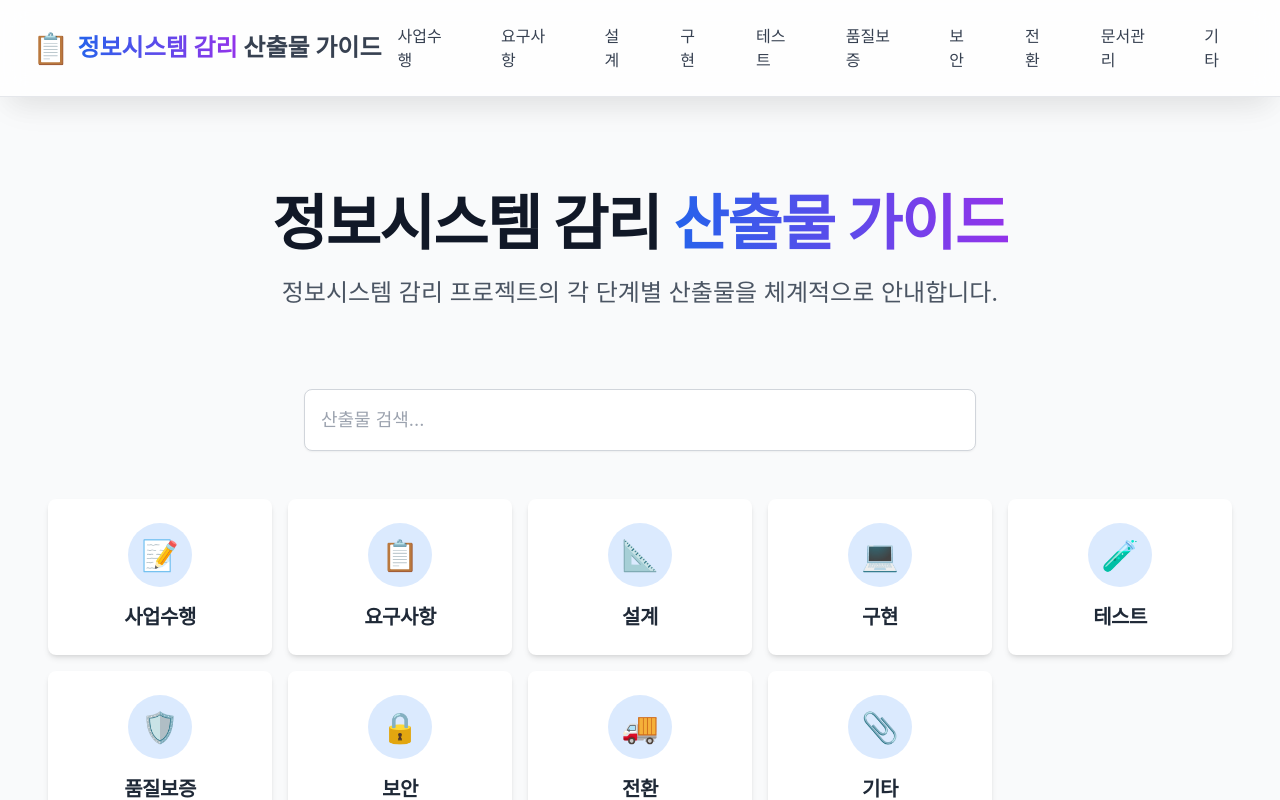
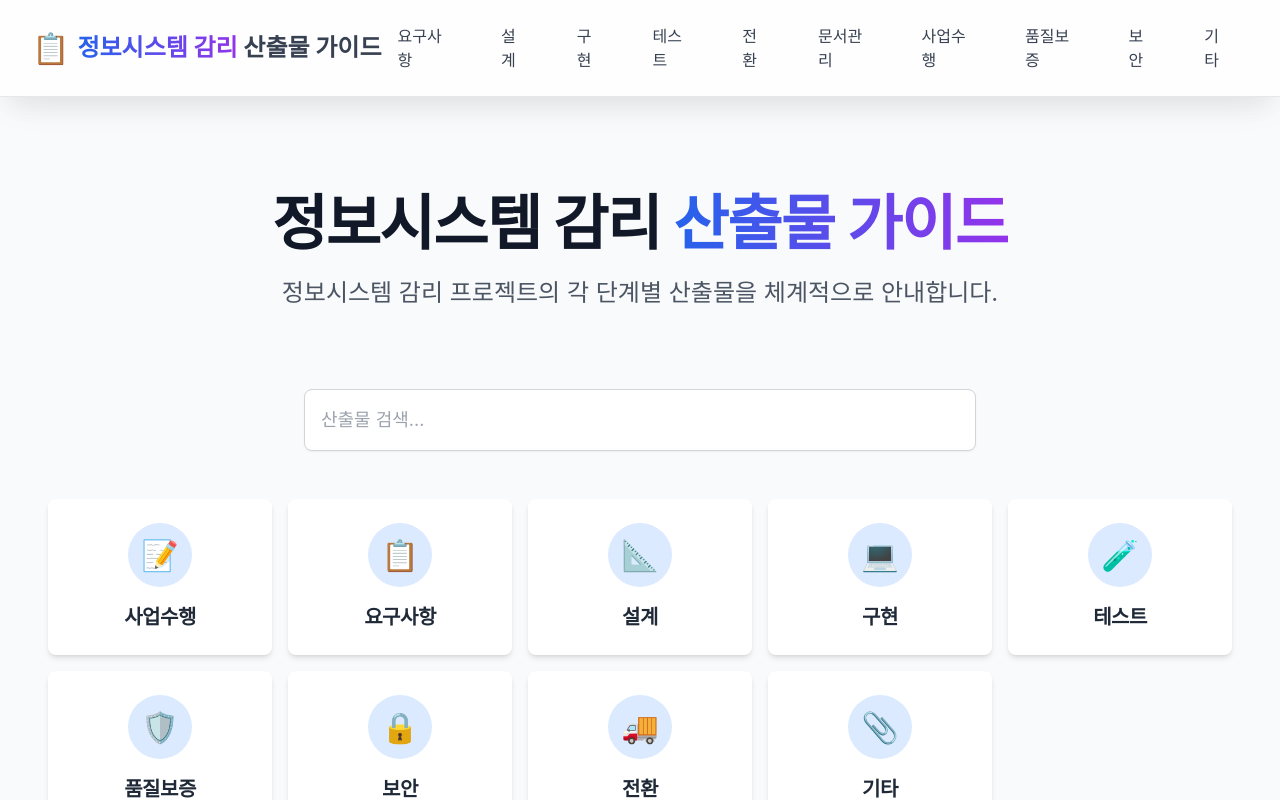
Before and after one commit to jeonck/deliverables-guide, a React (Vite) app: page /testing in a window 1280 px wide. Shown: the top 800 px of the page. Built offline with nearby package versions, Linux system fonts and the light colour scheme.

Commit message:
feat: reorder main navigation menu as requested

```diff
--- a/src/components/Navbar.tsx
+++ b/src/components/Navbar.tsx
@@ -20,15 +20,15 @@ const Navbar = () => {
 
           {/* Desktop Menu */}
           <div className="hidden md:flex items-center space-x-4">
-            <NavLink to="/project-plan">사업수행</NavLink>
             <NavLink to="/requirements">요구사항</NavLink>
             <NavLink to="/design">설계</NavLink>
             <NavLink to="/implementation">구현</NavLink>
             <NavLink to="/testing">테스트</NavLink>
+            <NavLink to="/transition">전환</NavLink>
+            <NavLink to="/document-management">문서관리</NavLink>
+            <NavLink to="/project-plan">사업수행</NavLink>
             <NavLink to="/qa">품질보증</NavLink>
             <NavLink to="/security">보안</NavLink>
-            <NavLink to="/transition">전환</NavLink>
-            <NavLink to="/document-management">문서관리</NavLink>
             <NavLink to="/etc">기타</NavLink>
           </div>
 
@@ -57,15 +57,15 @@ const Navbar = () => {
       {isOpen && (
         <div className="md:hidden bg-white/95 backdrop-blur-md border-t border-gray-200 animate-fadeIn">
           <div className="px-4 pt-2 pb-4 space-y-2">
-            <MobileNavLink to="/project-plan" onClick={() => setIsOpen(false)}>사업수행</MobileNavLink>
             <MobileNavLink to="/requirements" onClick={() => setIsOpen(false)}>요구사항</MobileNavLink>
             <MobileNavLink to="/design" onClick={() => setIsOpen(false)}>설계</MobileNavLink>
             <MobileNavLink to="/implementation" onClick={() => setIsOpen(false)}>구현</MobileNavLink>
             <MobileNavLink to="/testing" onClick={() => setIsOpen(false)}>테스트</MobileNavLink>
+            <MobileNavLink to="/transition" onClick={() => setIsOpen(false)}>전환</MobileNavLink>
+            <MobileNavLink to="/document-management" onClick={() => setIsOpen(false)}>문서관리</MobileNavLink>
+            <MobileNavLink to="/project-plan" onClick={() => setIsOpen(false)}>사업수행</MobileNavLink>
             <MobileNavLink to="/qa" onClick={() => setIsOpen(false)}>품질보증</MobileNavLink>
             <MobileNavLink to="/security" onClick={() => setIsOpen(false)}>보안</MobileNavLink>
-            <MobileNavLink to="/transition" onClick={() => setIsOpen(false)}>전환</MobileNavLink>
-            <MobileNavLink to="/document-management" onClick={() => setIsOpen(false)}>문서관리</MobileNavLink>
             <MobileNavLink to="/etc" onClick={() => setIsOpen(false)}>기타</MobileNavLink>
           </div>
         </div>
```
